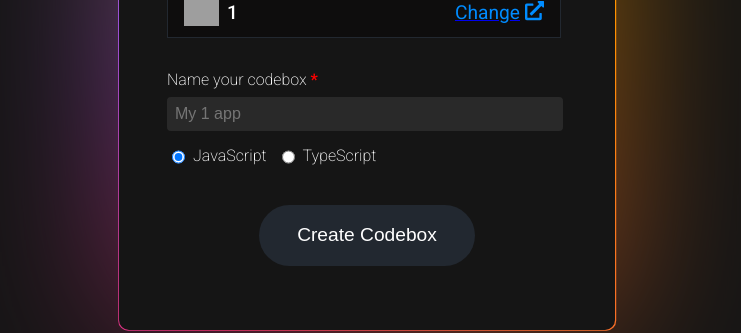
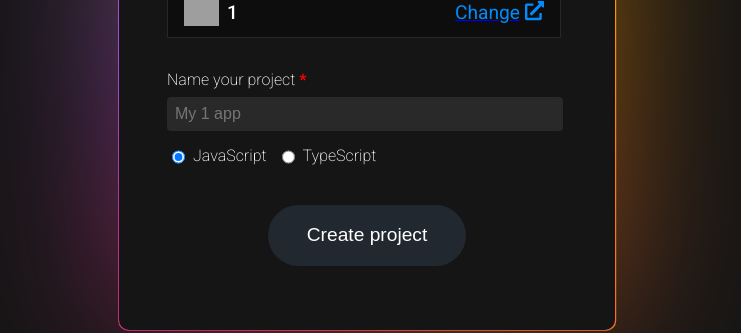
Before and after one commit to T3rex/CodeSandbox, a React (Vite) app in the folder frontend/: page /template/1 in a window 1280 px wide. Shown: the part 301-634 px from the top of the page, without its empty margins (273-1014 px from the left). Built offline with nearby package versions, Linux system fonts and the light colour scheme; no server answers; grey boxes are pictures that could not be loaded.

Commit message:
Fixed UI in dashboard

```diff
--- a/frontend/src/components/molecules/TemplateMenu/TemplateMenu.jsx
+++ b/frontend/src/components/molecules/TemplateMenu/TemplateMenu.jsx
@@ -5,7 +5,7 @@ import "./TemplateMenu.css";
 function TemplateMenu() {
   return (
     <div className="template-menu">
-      <p className="template-heading">Featured Codebox Templates</p>
+      <p className="template-heading">Featured Web Boxes</p>
       <div className="template-container">
         <TemplateCard
           logo="/template_logos/reactLogo.png"
--- a/frontend/src/pages/CreateProject/CreateProject.jsx
+++ b/frontend/src/pages/CreateProject/CreateProject.jsx
@@ -93,7 +93,7 @@ const CreateProject = () => {
 
         <div className="project-name">
           <p>
-            Name your codebox{" "}
+            Name your project{" "}
             <span style={{ color: "red", fontWeight: "bold" }}> *</span>
           </p>
           <input
@@ -139,7 +139,7 @@ const CreateProject = () => {
           onClick={handleCreateProject}
           disabled={isPending}
         >
-          {"Create Codebox"}
+          {"Create project"}
         </button>
         {isPending && (
           <div className="pending-status">
```
